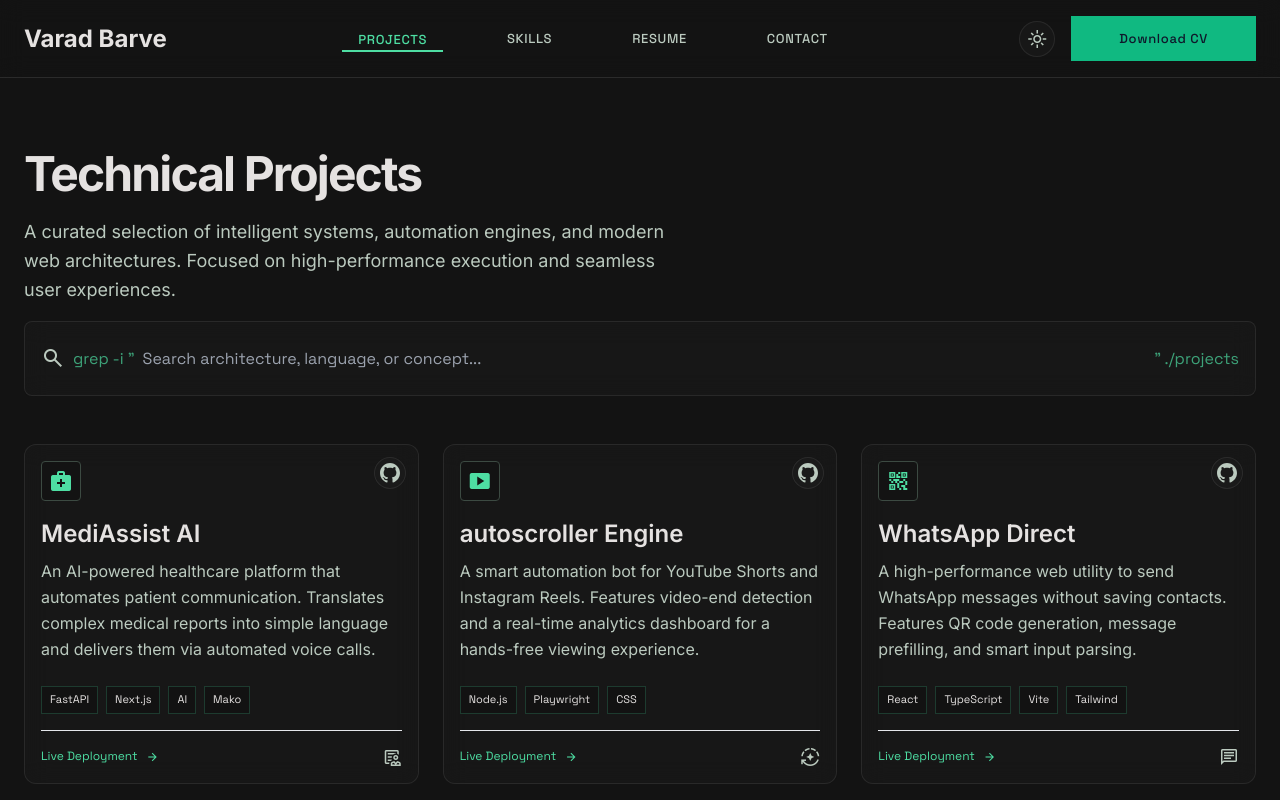
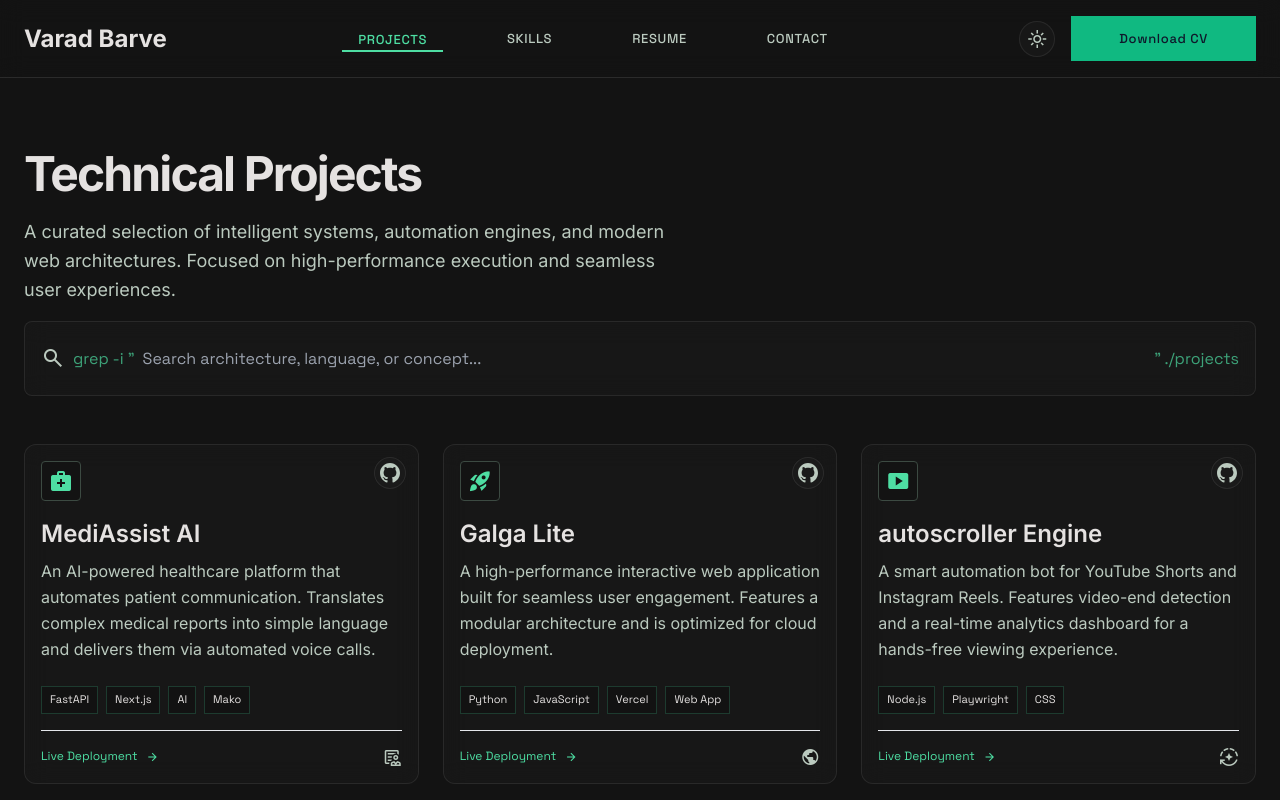
Before and after one commit to varadbarve/portfolio, a React (Vite) app: page /projects in a window 1280 px wide. Shown: the top 800 px of the page. Built offline with nearby package versions, Linux system fonts and the light colour scheme.

Commit message:
feat: add Galga Lite project and update Vercel deployment links

```diff
--- a/src/pages/Projects.tsx
+++ b/src/pages/Projects.tsx
@@ -10,9 +10,18 @@
       title: "MediAssist AI",
       desc: "An AI-powered healthcare platform that automates patient communication. Translates complex medical reports into simple language and delivers them via automated voice calls.",
       tags: ["FastAPI", "Next.js", "AI", "Mako"],
-      deployLink: "#",
+      deployLink: "https://medi-assist-01.vercel.app",
       githubLink: "https://github.com/varadbarve/MediAssist",
       actionIcon: "clinical_notes"
+    },
+    {
+      icon: "rocket_launch",
+      title: "Galga Lite",
+      desc: "A high-performance interactive web application built for seamless user engagement. Features a modular architecture and is optimized for cloud deployment.",
+      tags: ["Python", "JavaScript", "Vercel", "Web App"],
+      deployLink: "https://galgalite.vercel.app",
+      githubLink: "https://github.com/varadbarve/galgalite",
+      actionIcon: "public"
     },
     {
       icon: "smart_display",
```
